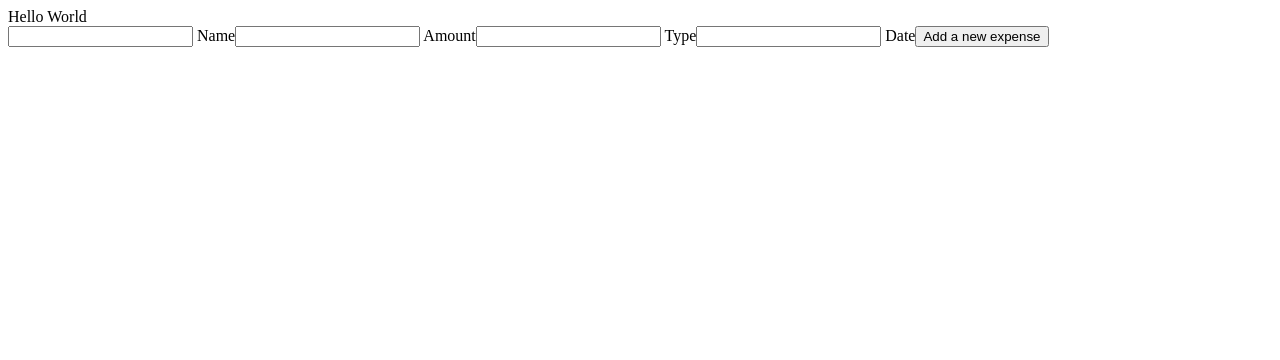
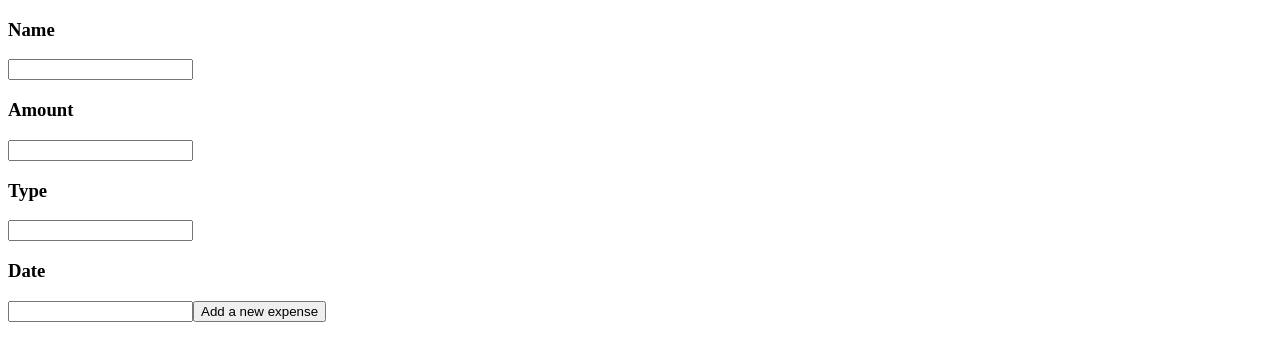
Before and after one commit to mauroleos/Expense-Tracker-App, a React (Create React App) app in the folder my-app/: page / in a window 1280 px wide. Shown: the top 360 px of the page. Built offline with nearby package versions, Linux system fonts and the light colour scheme.

Commit message:
Worked on styling

```diff
--- a/my-app/src/App.js
+++ b/my-app/src/App.js
@@ -1,26 +1,12 @@
 import React, { useState } from "react";
-import ReactDom from "react-dom";
 import ExpenseTracker from "./Components/ExpenseTracker";
-import Button from "react-bootstrap/Button";
-import Container from "react-bootstrap/Container";
 
 function App() {
   useState();
   return (
-    <>
+    <div>
       <ExpenseTracker />
-      <input type="text" /> Name
-      <input type="text" /> Amount
-      <input /> Type
-      <input /> Date
-      {<Button>Add a new expense</Button>}
-      <Container style={{ marginTop: 30 }}>
-        <div class="row">
-          <div class="col"></div>
-          <div class="col"></div>
-        </div>
-      </Container>
-    </>
+    </div>
   );
 }
 
--- a/my-app/src/Components/ExpenseTracker.js
+++ b/my-app/src/Components/ExpenseTracker.js
@@ -1,5 +1,32 @@
 import React from "react";
+import Button from "react-bootstrap/Button";
+import Container from "react-bootstrap/Container";
 
-export default function ExpenseTracker() {
-  return <div>Hello World</div>;
+function ExpenseTracker() {
+  return (
+    <div>
+      <h3 className="navbar">Name</h3>
+      <input type="text" />
+
+      <h3>Amount</h3>
+      <input type="text" />
+
+      <h3>Type</h3>
+      <input />
+
+      <h3>Date</h3>
+      <input />
+
+      {<Button>Add a new expense</Button>}
+
+      <Container style={{ marginTop: 30 }}>
+        <div class="row">
+          <div class="col"></div>
+          <div class="col"></div>
+        </div>
+      </Container>
+    </div>
+  );
 }
+
+export default ExpenseTracker;
--- a/my-app/src/index.js
+++ b/my-app/src/index.js
@@ -2,9 +2,4 @@ import React from "react";
 import ReactDOM from "react-dom";
 import App from "./App";
 
-ReactDOM.render(
-  <React.StrictMode>
-    <App />
-  </React.StrictMode>,
-  document.getElementById("root")
-);
+ReactDOM.render(<App />, document.getElementById("root"));
```
